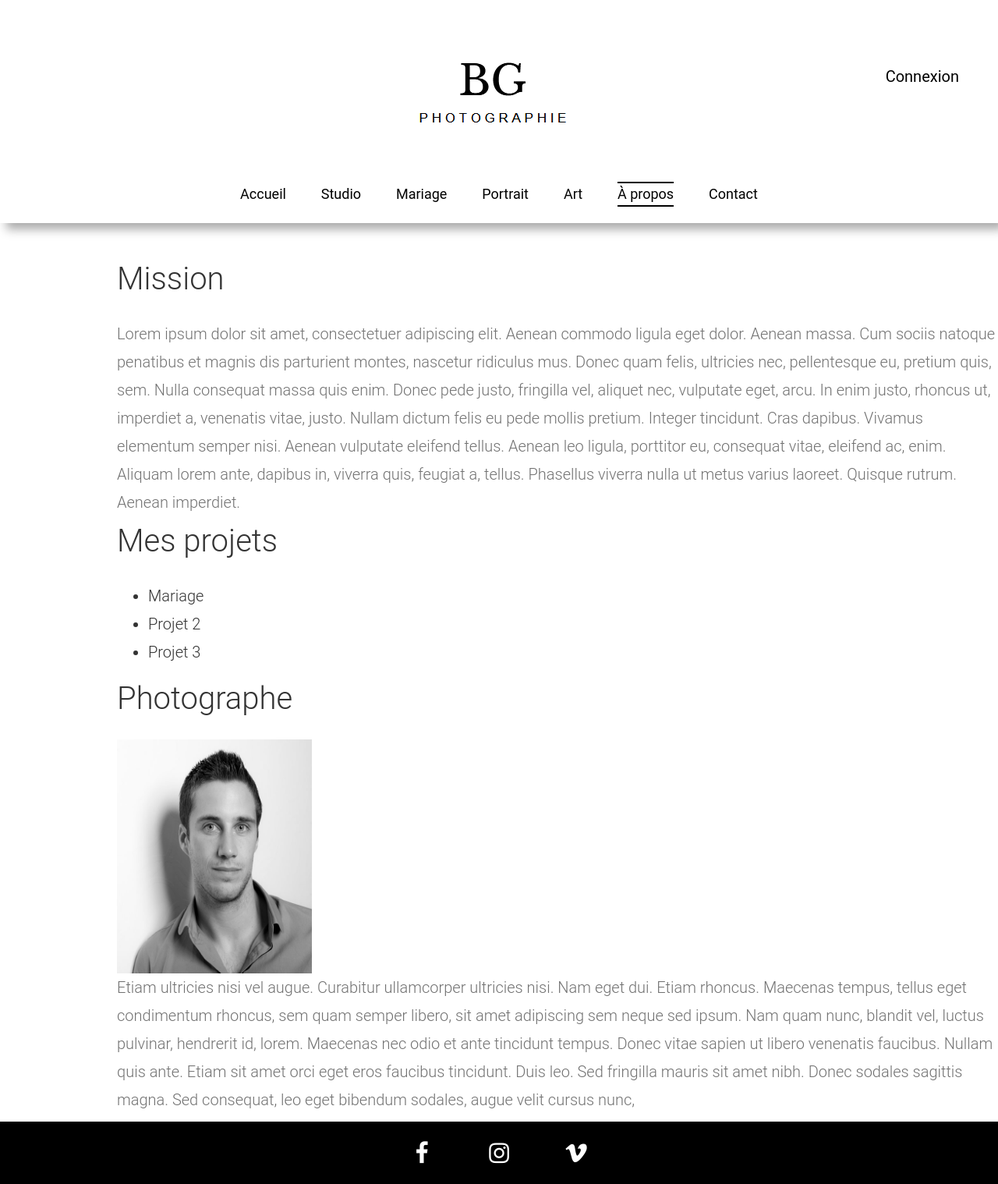
After one commit to Kleiin96/ProjetPhoto, a PHP site: page /propos.php in a window 1280 px wide. The commit adds this page. Shown: the whole page at 78% size. Run offline with PHP 8.4, Linux system fonts and the light colour scheme.

Commit message:
commit tommers

```diff
--- a/css/style.css
+++ b/css/style.css
@@ -477,3 +477,26 @@ border-radius: 30px;
 .btn:visited{
 	text-decoration:none;
 }
+
+.proposMarge{
+	padding-left:150px;
+}
+
+.photographe{
+	width:250px;
+	height:300px;
+}
+
+.message{
+	background:#ecf0f1;
+  border: #ccc 1px solid;
+  border-bottom: #ccc 2px solid;
+  padding: 8px;
+  width:75%;
+  height:200px;
+  color:#AAAAAA;
+  margin-top:10px;
+  font-size:1em;
+  border-radius:4px;
+  margin-bottom:50px;
+}
--- /dev/null
+++ b/header.php
@@ -0,0 +1,54 @@
+<header>
+<div class="fh5co-navbar-brand text-center">
+	<a href="accueil.html" class="logo"><img src="images/bglogo.png" alt="logo"></a>
+	<div class="topBotomBordersOut connexionButton">
+		<ul>
+			<li><a href="#" onclick="document.getElementById('id01').style.display='block'" class="inactive ">Connexion</a></li>
+			</ul>
+		</div>
+	</div>
+	<div class="container text-center topBotomBordersOut">
+
+		<nav id="fh5co-main-nav">
+			<ul>
+				<li><a href="accueil.php" <?=nav("accueil")?>>Accueil</a></li>
+				<li><a href="studio.php" <?=nav("studio")?>>Studio</a></li>
+				<li><a href="mariage.php" <?=nav("mariage")?>>Mariage</a></li>
+				<li><a href="portrait.php" <?=nav("portrait")?>>Portrait</a></li>
+				<li><a href="art.php" <?=nav("art")?>>Art</a></li>
+				<li><a href="propos.php" <?=nav("propos")?>>À propos</a></li>
+				<li><a href="contact.php" <?=nav("contact")?>>Contact</a></li>
+			</ul>
+		</nav>
+	</div>
+</header>
+<div id="id01" class="modal">
+  <span onclick="document.getElementById('id01').style.display='none'" class="close" title="Close Modal">&times;</span>
+
+ <form class="login" method="post" action="index.html">
+	<div class="box">
+		<h1 class="title">Connexion</h1>
+
+		<input type="email" name="email" value="email" onFocus="field_focus(this, 'email');" onblur="field_blur(this, 'email');" class="email" />
+
+		<input type="password" name="email" value="email" onFocus="field_focus(this, 'email');" onblur="field_blur(this, 'email');" class="email" />
+
+		<a id="btn" href="#">Connexion</a>
+		<a id="btn2" href="#" onclick="document.getElementById('id01').style.display='none'">Cancel</a>
+	</div>
+</form>
+</div>
+<?php
+function nav($request)
+{
+    $current_file = basename($_SERVER['REQUEST_URI'], ".php");
+
+    if ($current_file == $request){
+        echo 'class="active"';
+    }
+    else{
+        echo 'class="inactive"';
+    }
+
+}
+?>
--- /dev/null
+++ b/propos.php
@@ -0,0 +1,42 @@
+<!DOCTYPE html>
+<html>
+	<head>
+		<meta charset="utf-8">
+		<meta name="viewport" content="width=device-width, initial-scale=1">
+		<link rel="stylesheet" href="https://cdnjs.cloudflare.com/ajax/libs/font-awesome/4.7.0/css/font-awesome.min.css">
+		<link rel="stylesheet" href="css/icomoon.css">
+		<link rel="stylesheet" href="css/style.css">
+		<link rel="stylesheet" href="css/slideshow.css">
+		<script src="js/main.js"></script>
+
+	</head>
+	<body>
+		<?php include "header.php" ?>
+		<div class="proposMarge">
+			<h1>Mission</h1>
+			<p>Lorem ipsum dolor sit amet, consectetuer adipiscing elit. Aenean commodo ligula eget dolor. Aenean massa. Cum sociis natoque penatibus et magnis dis parturient montes, nascetur ridiculus mus. Donec quam felis, ultricies nec, pellentesque eu, pretium quis, sem. Nulla consequat massa quis enim. Donec pede justo, fringilla vel, aliquet nec, vulputate eget, arcu. In enim justo, rhoncus ut, imperdiet a, venenatis vitae, justo. Nullam dictum felis eu pede mollis pretium. Integer tincidunt. Cras dapibus. Vivamus elementum semper nisi. Aenean vulputate eleifend tellus. Aenean leo ligula, porttitor eu, consequat vitae, eleifend ac, enim. Aliquam lorem ante, dapibus in, viverra quis, feugiat a, tellus. Phasellus viverra nulla ut metus varius laoreet. Quisque rutrum. Aenean imperdiet.</p>
+		</div>
+
+		<div class="proposMarge">
+			<h1>Mes projets</h1>
+			<ul>
+				<li>Mariage</li>
+				<li>Projet 2</li>
+				<li>Projet 3</li>
+			</ul>
+		</div>
+
+		<div class="proposMarge">
+			<h1>Photographe</h1>
+			<img class="photographe" src="images/photographe.jpg">
+			<p>Etiam ultricies nisi vel augue. Curabitur ullamcorper ultricies nisi. Nam eget dui. Etiam rhoncus. Maecenas tempus, tellus eget condimentum rhoncus, sem quam semper libero, sit amet adipiscing sem neque sed ipsum. Nam quam nunc, blandit vel, luctus pulvinar, hendrerit id, lorem. Maecenas nec odio et ante tincidunt tempus. Donec vitae sapien ut libero venenatis faucibus. Nullam quis ante. Etiam sit amet orci eget eros faucibus tincidunt. Duis leo. Sed fringilla mauris sit amet nibh. Donec sodales sagittis magna. Sed consequat, leo eget bibendum sodales, augue velit cursus nunc, </p>
+		</div>
+
+		<footer class="text-center">
+			<a href="#" class="fa fa-facebook"></a>
+			<a href="#" class="fa fa-instagram"></a>
+			<a href="#" class="fa fa-vimeo"></a>
+		</footer>
+
+	</body>
+</html>
```
Also changed, not shown: accueil.php (+1 -42 lines), art.php (+1 -24 lines), contact.php (added, +30 -0 lines), mariage.php (+1 -24 lines), portrait.php (+1 -24 lines), studio.php (+1 -24 lines), images/photographe.jpg (added).
